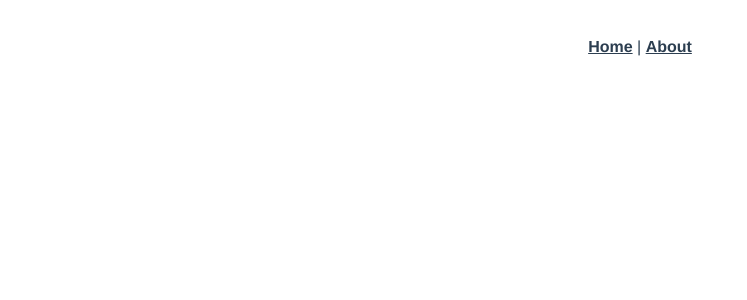
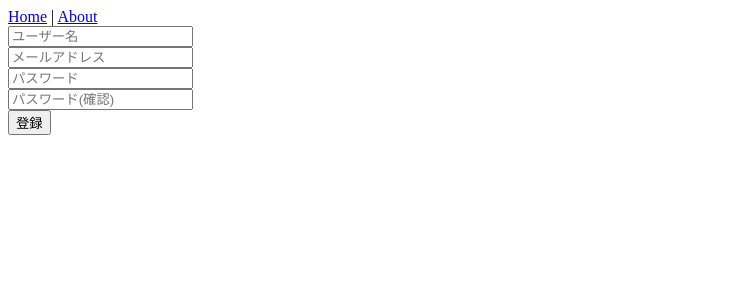
Before and after one commit to stobita/consult, a Vue app in the folder frontend/: page /signup in a window 1280 px wide. Shown: the top 300 px of the page, without its empty margins (0-747 px from the left). Built offline with nearby package versions, Linux system fonts and the light colour scheme.

Commit message:
ユーザー登録画面作成

```diff
--- a/frontend/package.json
+++ b/frontend/package.json
@@ -10,6 +10,7 @@
     "test:unit": "vue-cli-service test:unit"
   },
   "dependencies": {
+    "axios": "^0.18.0",
     "register-service-worker": "^1.0.0",
     "vue": "^2.5.17",
     "vue-router": "^3.0.1",
--- a/frontend/src/App.vue
+++ b/frontend/src/App.vue
@@ -8,22 +8,4 @@
   </div>
 </template>
 
-<style lang="scss">
-#app {
-    font-family: "Avenir", Helvetica, Arial, sans-serif;
-    -webkit-font-smoothing: antialiased;
-    -moz-osx-font-smoothing: grayscale;
-    text-align: center;
-    color: #2c3e50;
-}
-#nav {
-    padding: 30px;
-    a {
-        font-weight: bold;
-        color: #2c3e50;
-        &.router-link-exact-active {
-            color: #42b983;
-        }
-    }
-}
-</style>
+<style lang="scss"></style>
--- /dev/null
+++ b/frontend/src/components/SignUpForm.vue
@@ -0,0 +1,70 @@
+<template>
+  <div>
+    <p v-if="errorMessage !== ''">{{ errorMessage }}</p>
+    <div class="form-item">
+      <input
+        v-model="formName"
+        type="text"
+        name="name"
+        placeholder="ユーザー名"
+      />
+    </div>
+    <div class="form-item">
+      <input
+        v-model="formEmail"
+        type="email"
+        name="email"
+        placeholder="メールアドレス"
+      />
+    </div>
+    <div class="form-item">
+      <input
+        v-model="formPassword"
+        type="password"
+        name="password"
+        placeholder="パスワード"
+      />
+    </div>
+    <div class="form-item">
+      <input
+        v-model="formPasswordConfirmation"
+        type="password"
+        name="passwordConfirmation"
+        placeholder="パスワード(確認)"
+      />
+    </div>
+    <div class="form-item"><button @click="signUp">登録</button></div>
+  </div>
+</template>
+
+<script>
+export default {
+  data() {
+    return {
+      formName: "",
+      formEmail: "",
+      formPassword: "",
+      formPasswordConfirmation: ""
+    };
+  },
+  computed: {
+    errorMessage() {
+      return this.$store.state.errorMessage;
+    }
+  },
+  methods: {
+    signUp() {
+      this.$store
+        .dispatch("signUp", {
+          name: this.formName,
+          email: this.formEmail,
+          password: this.formPassword,
+          passwordConfirmation: this.formPasswordConfirmation
+        })
+        .then(() => {
+          this.$router.replace({ path: "/" });
+        });
+    }
+  }
+};
+</script>
--- /dev/null
+++ b/frontend/src/http.js
@@ -0,0 +1,7 @@
+import axios from "axios";
+
+const http = axios.create();
+
+http.defaults.headers.common["X-Requested-With"] = "XMLHttpRequest";
+
+export default http;
--- a/frontend/src/main.js
+++ b/frontend/src/main.js
@@ -3,11 +3,13 @@ import App from "./App.vue";
 import router from "./router";
 import store from "./store";
 import "./registerServiceWorker";
+import http from "./http";
 
 Vue.config.productionTip = false;
+store.$http = http;
 
 new Vue({
-    router,
-    store,
-    render: h => h(App)
+  router,
+  store,
+  render: h => h(App)
 }).$mount("#app");
--- a/frontend/src/router.js
+++ b/frontend/src/router.js
@@ -1,6 +1,7 @@
 import Vue from "vue";
 import Router from "vue-router";
 import Home from "./views/Home.vue";
+import SignUp from "./views/SignUp.vue";
 
 Vue.use(Router);
 
@@ -14,6 +15,10 @@ export default new Router({
       component: Home
     },
     {
+      path: "/signup",
+      component: SignUp
+    },
+    {
       path: "/about",
       name: "about",
       // route level code-splitting
--- a/frontend/src/store.js
+++ b/frontend/src/store.js
@@ -4,7 +4,38 @@ import Vuex from "vuex";
 Vue.use(Vuex);
 
 export default new Vuex.Store({
-    state: {},
-    mutations: {},
-    actions: {}
+  state: {
+    errorMessage: "",
+    notification: ""
+  },
+  mutations: {
+    setNotification(state, payload) {
+      state.notification = payload;
+    },
+    setErrorMessage(state, payload) {
+      state.errorMessage = payload;
+    },
+    clearErrorMessage(state) {
+      state.errorMessage = "";
+    }
+  },
+  actions: {
+    async signUp({ commit }, { name, email, password, passwordConfirmation }) {
+      commit("clearErrorMessage");
+      this.$http
+        .post("api/signup", {
+          name,
+          email,
+          password,
+          password_confirmation: passwordConfirmation
+        })
+        .then(() => {
+          commit("setNotification", "会員登録が完了しました");
+        })
+        .catch(error => {
+          console.error(error);
+          commit("setErrorMessage", "会員登録に失敗しました");
+        });
+    }
+  }
 });
--- /dev/null
+++ b/frontend/src/views/SignUp.vue
@@ -0,0 +1,12 @@
+<template>
+  <SignUpForm />
+</template>
+
+<script>
+import SignUpForm from "@/components/SignUpForm.vue";
+export default {
+  components: {
+    SignUpForm
+  }
+};
+</script>
```
Also changed, not shown: 1 other file (tests, documents, lock files or other folders). Lines whose indentation alone changed are shown as unchanged.
